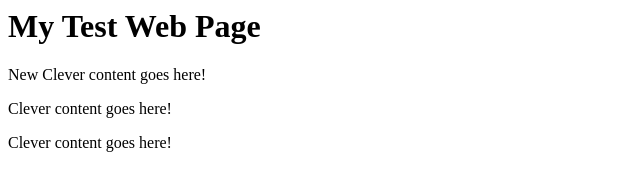
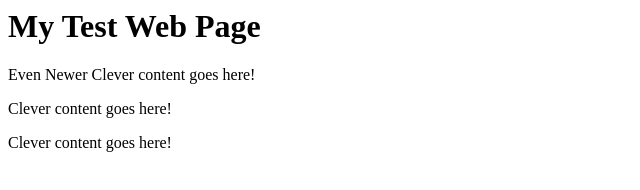
Before and after one commit to bertchen2015/test-web-page, a plain HTML site: page index.html in a window 1280 px wide. Shown: the full height of the page, 0-640 px from the left. Drawn offline with Linux system fonts and the light colour scheme.

Commit message:
changes index file

```diff
--- a/index.html
+++ b/index.html
@@ -4,7 +4,7 @@
   </head>
   <body>
     <h1>My Test Web Page</h1>
-    <p>New Clever content goes here!</p>
+    <p>Even Newer  Clever content goes here!</p>
     <p>Clever content goes here!</p>
     <p>Clever content goes here!</p>
    </body>
```
